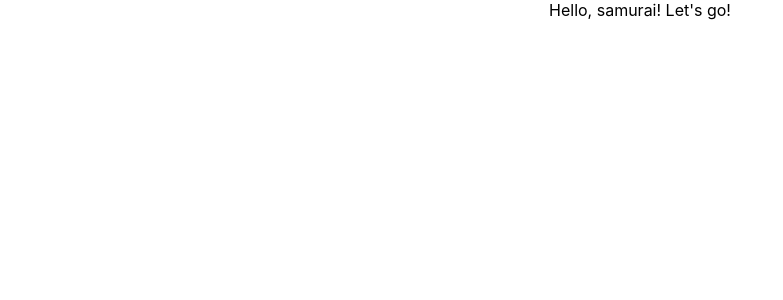
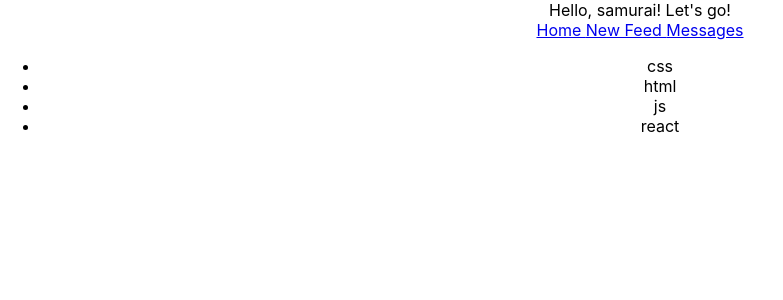
Before and after one commit to TommySheully/samurai-way-main, a React (Create React App) app: page / in a window 1280 px wide. Shown: the top 300 px of the page, without its empty margins (0-783 px from the left). Built offline with nearby package versions, Linux system fonts and the light colour scheme.

Commit message:
first 9 lessons "road the samurai"

```diff
--- a/src/App.tsx
+++ b/src/App.tsx
@@ -1,12 +1,17 @@
 import React from 'react';
 import './App.css';
+import Header from "./Components/Header";
+import Tehnologies from "./Components/Tehnologies";
+
 
 function App() {
-  return (
-    <div className="App">
-     Hello, samurai! Let's go!
-    </div>
-  );
+    return (
+        <div className="App">
+            Hello, samurai! Let's go!
+            <Header/>
+            <Tehnologies/>
+        </div>
+    );
 }
 
 export default App;
--- /dev/null
+++ b/src/Components/Header.tsx
@@ -0,0 +1,11 @@
+const Header = () => {
+    return (
+        <div>
+                <a href='#s'> Home </a>
+                <a href='#s'> New Feed </a>
+                <a href='#s'> Messages </a>
+        </div>
+);
+}
+
+export default Header;
--- /dev/null
+++ b/src/Components/Tehnologies.tsx
@@ -0,0 +1,14 @@
+const Tehnologies = () => {
+    return (
+        <div>
+            <ul>
+                <li>css</li>
+                <li>html</li>
+                <li>js</li>
+                <li>react</li>
+            </ul>
+        </div>
+    );
+}
+
+export default Tehnologies;
```
